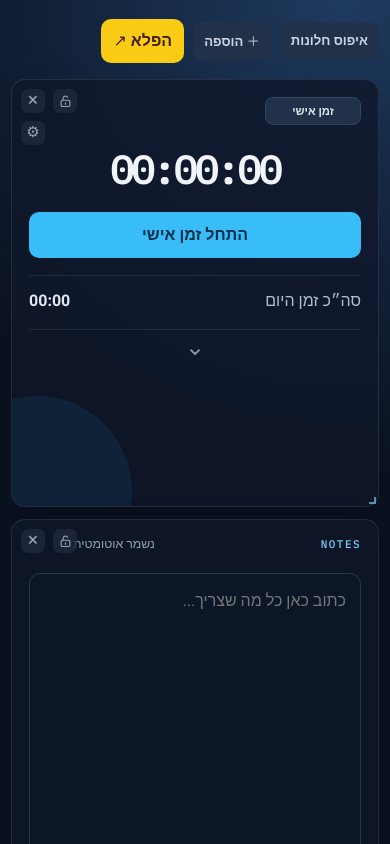
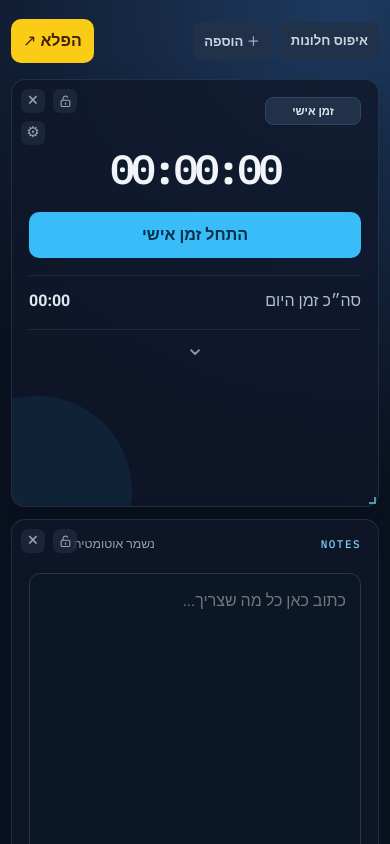
Before and after one commit to Dovshmi/DashDash, a React (Vite) app: page / in a window 390 px wide. Shown: the top 844 px of the page. Built offline with nearby package versions, Linux system fonts and the light colour scheme.

Commit message:
Move Pele shortcut to mobile left edge

```diff
--- a/src/popup-layer-fix.css
+++ b/src/popup-layer-fix.css
@@ -29,6 +29,10 @@
 }
 
 @media (max-width: 700px) {
+  .topbar-actions > .bsmart {
+    margin-right: auto;
+  }
+
   .timer-mobile-preset-title > div:first-child {
     display: flex;
     align-items: center;
```
